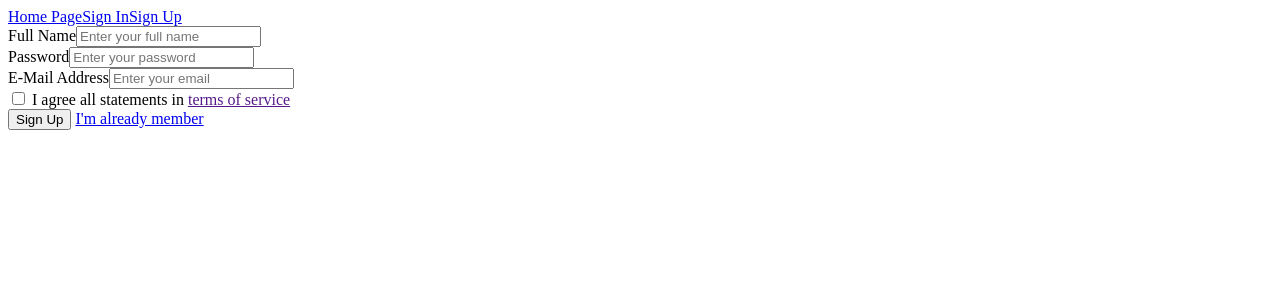
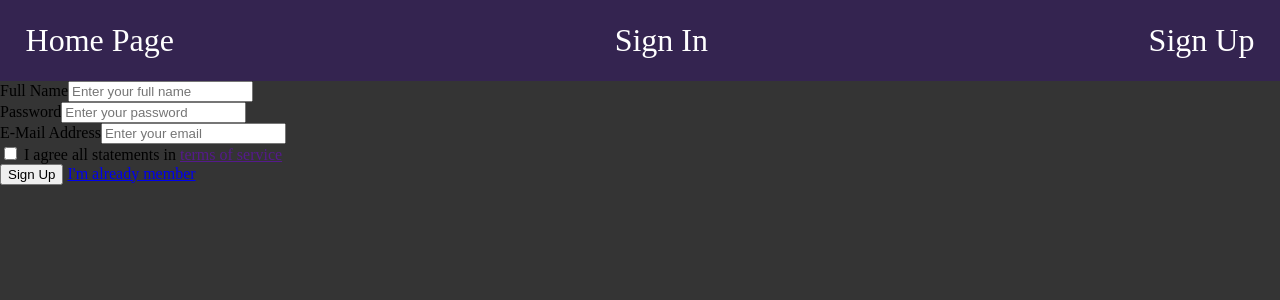
Before and after one commit to VR-Funding-Platform-Lambda/Front-End, a React (Create React App) app: page /#/ in a window 1280 px wide. Shown: the top 300 px of the page. Built offline with nearby package versions, Linux system fonts and the light colour scheme.

Commit message:
Added more styling and fixed broken link

```diff
--- a/src/App.js
+++ b/src/App.js
@@ -2,6 +2,7 @@ import React, { Component } from 'react';
 import { HashRouter as Router, Route, Link, NavLink } from 'react-router-dom';
 import LoginForm from './components/LoginForm'
 import SignUpForm from './components/SignupForm';
+import {HeaderStyle} from './styles/OtherStyles'
 
 
 
@@ -12,11 +13,11 @@ import SignUpForm from './components/SignupForm';
           <div className="App">
             <div className="App__Aside"></div>
             <div className="App__Form">
-              <div className="PageSwitcher">
+              <HeaderStyle className="PageSwitcher">
                 <a href='https://keen-tereshkova-146593.netlify.app/#'>Home Page</a>
                 <NavLink to="/sign-in" activeClassName="PageSwitcher__Item--Active" className="PageSwitcher__Item">Sign In</NavLink>
                 <NavLink exact to="/" activeClassName="PageSwitcher__Item--Active" className="PageSwitcher__Item">Sign Up</NavLink>
-              </div>
+              </HeaderStyle>
               <Route exact path="/" component={SignUpForm}>
               </Route>
               <Route path="/sign-in" component={LoginForm}>
--- a/src/styles/GlobalStyling.js
+++ b/src/styles/GlobalStyling.js
@@ -2,6 +2,11 @@ import {createGlobalStyle} from 'styled-components'
 
 const GlobalStyle = createGlobalStyle`
   color: blueviolet;
+  body {
+    margin: 0;
+    padding: 0;
+    background: #343434;
+  }
 `;
 
 export default GlobalStyle;
--- a/src/styles/OtherStyles.js
+++ b/src/styles/OtherStyles.js
@@ -5,11 +5,17 @@ export const HeaderStyle = styled.div`
   align-self: flex-start;
   align-items: center;
   justify-content: space-between;
+  margin: 0;
   padding: 1% 2%;
   height: 55px;
+  background: #342450;
   background-repeat: no-repeat;
   background-attachment: fixed;
-  color: ghostwhite;
+  a {
+    text-decoration: none;
+    color: #fff;
+    font-size: 2rem;
+  }
 `;
 
 export const ListingStyle = styled.div`
@@ -22,6 +28,7 @@ export const ListingStyle = styled.div`
 export const CardStyle = styled.div`
   width: 500px;
   height: 600px;
+  margin: 2%2rem;
   padding: 40px;
   margin-bottom: 2%;
   box-sizing: border-box;
```
